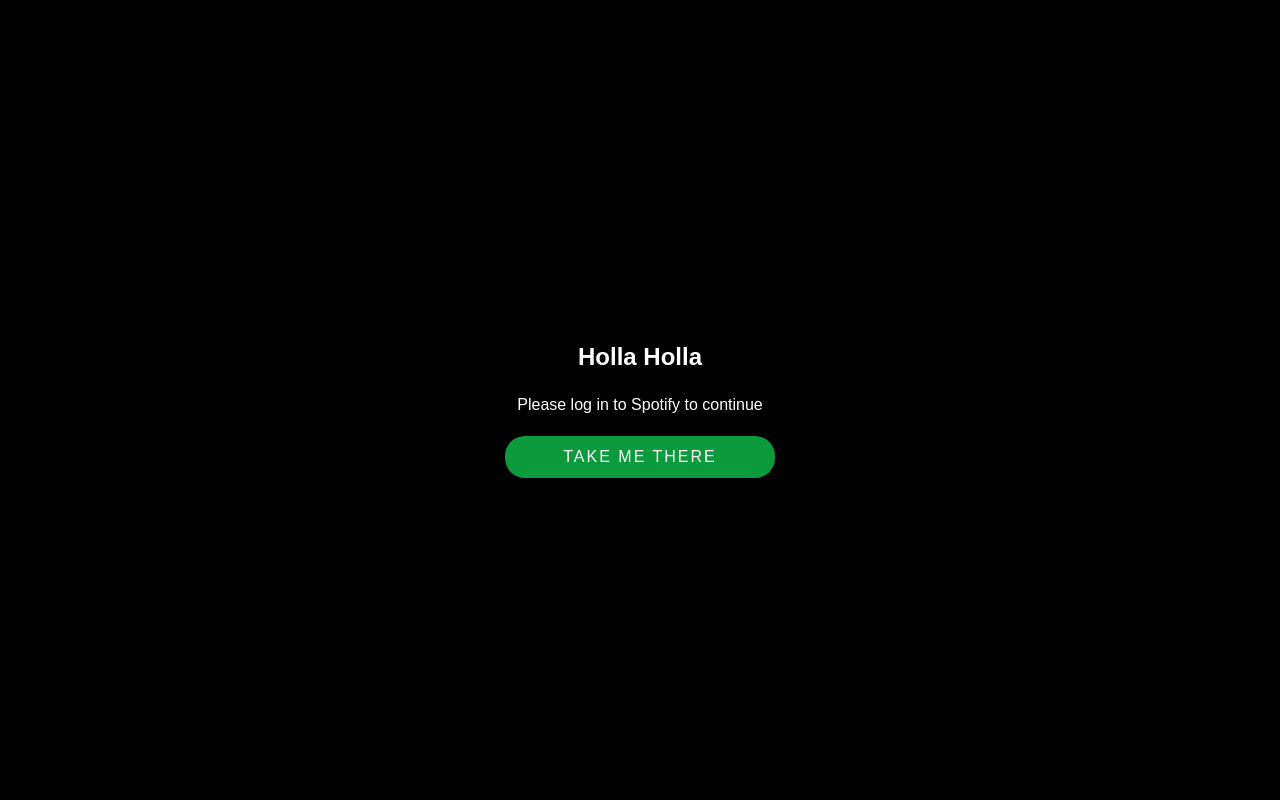
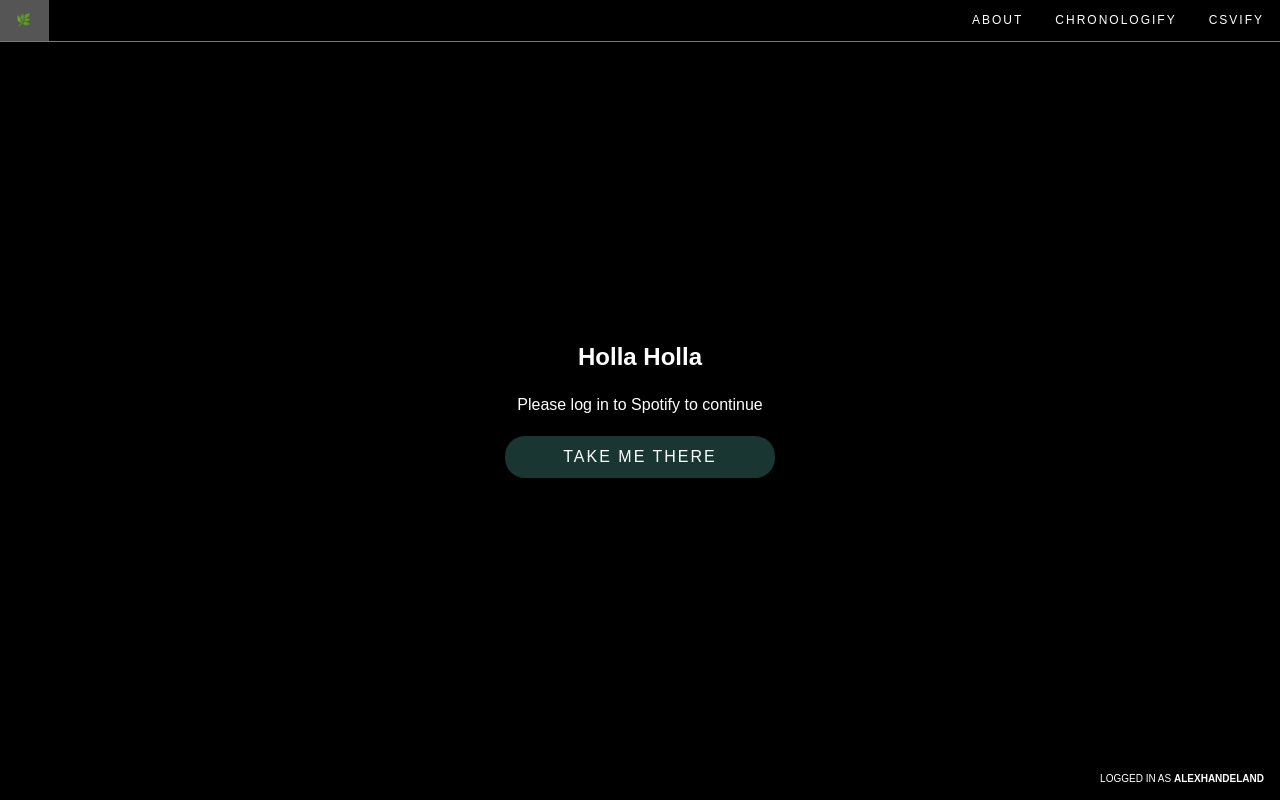
Before and after one commit to AlexanderHandeland/spotify_mgmt, a Vue app: page /#/login in a window 1280 px wide. Built offline with nearby package versions, Linux system fonts and the light colour scheme.

Commit message:
Changed color theme

```diff
--- a/src/App.vue
+++ b/src/App.vue
@@ -23,15 +23,16 @@
       // Change to true/AlexHandeland/{token} when testing
       // Change to false/''/'' when done testing
 
-      /*
+
       authenticated: true,
       userId: 'AlexHandeland',
-      token: 'BQDKy4V8S0Cyl24f1ilKrGcwplYJi1eM1X3r2qdwxrtwGDn-9oU3FqWip0t_pSLEv3A47Zp844nsr-SJ38HbANrb6PnwZpsqalw2MgWN-uHWd0i5b-7TH6C1hTLSQjzv5s5fC7z2Oxr74gWNZCN8ShcnIt9gkDG7l2Bz4g',
-      */
+      token: 'BQAXIgB_UaYdZRHNq0SalhfsGJJnwz7Y7N-ip3kQDR9J1-lDwXMDRoyY9i-9kzsEMuJ6ZRuVkiSZsUmIYCEnFaXTW9Zln3MxTGMOK6etpZvfaWICXg2gRK0zIu6PInPJNIqwsEBLh6Ha3yhpyD0BR9hUrj28cdbvlv81lQ',
 
+      /*
       authenticated: false,
       userId: '',
       token: '',
+      */
 
       playlistTitle: ''
     }
--- a/src/assets/variables.css
+++ b/src/assets/variables.css
@@ -1,11 +1,16 @@
 :root {
     /* Colors: */
-    --dark-orange-color: #FF9B0D;
+    /* --dark-orange-color: #FF9B0D;   */
     --spotify-green: #1db954;
     --spotify-black: #191414;
-    --spotify-dark-green: #0b9b3d;
+    /* --spotify-dark-green: #0b9b3d; */
     --playlist-backdrop-gray: #333;
     --playlist-hover-gray: #555;
-    --testing: #193633;
-    --testing-hover: #63827F;
+    /* --testing: #193633;
+    --testing-hover: #63827F; */
+
+
+    /* Alternative Green colors: */
+    --spotify-green: #63827F;
+    --spotify-dark-green: #193633;
 }
--- a/src/components/AllPlaylists/AllPlaylists.vue
+++ b/src/components/AllPlaylists/AllPlaylists.vue
@@ -32,5 +32,6 @@
     .playlist-list {
         max-height: 60vh;
         overflow: auto;
+        overflow-x: hidden;
     }
 </style>
--- a/src/components/AllPlaylists/PlaylistButton.vue
+++ b/src/components/AllPlaylists/PlaylistButton.vue
@@ -29,8 +29,7 @@
 
 <style scoped>
    .single-playlist-button {
-        /* background-color: var(--spotify-dark-green); */
-        background-color: var(--testing);
+        background-color: var(--spotify-dark-green);
         border: none;
         color: white;
         padding: 6px 8px;
@@ -46,6 +45,6 @@
     }
 
     .single-playlist-button:hover {
-        background-color: var(--testing-hover);
+        background-color: var(--spotify-green);
     }
 </style>
--- a/src/components/Header.vue
+++ b/src/components/Header.vue
@@ -45,7 +45,8 @@
         position: fixed;
         top: 0;
         width: 100%;
-        border-bottom: 1px solid white;
+        /* border-bottom: 1px solid white; */
+        border-bottom: 1px solid var(--spotify-green);
     }
 
     .header a {
--- a/src/components/Mics/GreenBtn.vue
+++ b/src/components/Mics/GreenBtn.vue
@@ -34,6 +34,10 @@
         outline-color: white;
     }
 
+    .green-button:hover {
+        background-color: var(--spotify-green);
+    }
+
 
     .disabled-button {
         background-color: var(--playlist-backdrop-gray);
--- a/src/views/Playlists.vue
+++ b/src/views/Playlists.vue
@@ -80,8 +80,8 @@
   .main-content-div {
     padding: 40px 25px;
     position: fixed;
-    width: 20%;
-    left: 40%; /* 50% - width/2 */
+    width: 40%;
+    left: 30%; /* 50% - width/2 */
 
     /* transform: translate(-50%,-50%); */
   }
```
Also changed, not shown: 1 other file (tests, documents, lock files or other folders).
